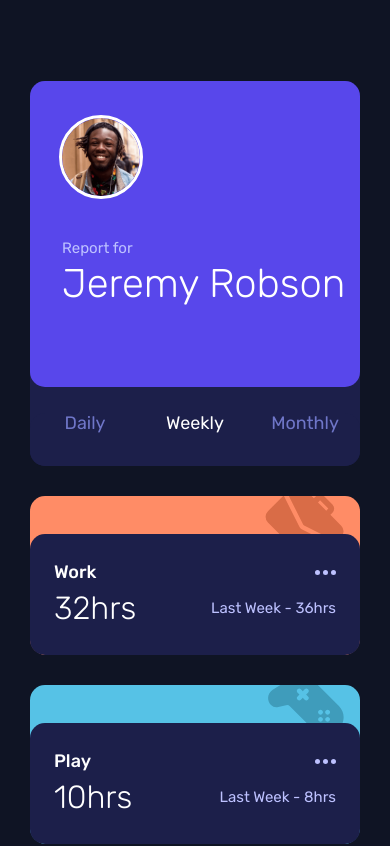
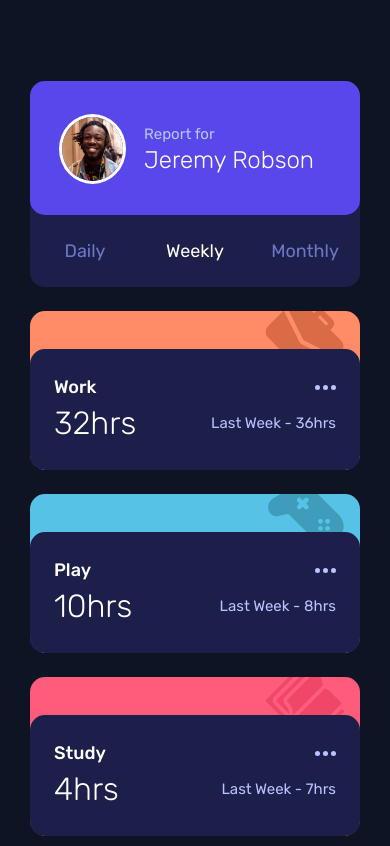
Before and after one commit to ostapyshyn/Time-tracking-dashboard, a React (Vite) app: page / in a window 390 px wide. Shown: the top 846 px of the page. Built offline with nearby package versions, Linux system fonts and the light colour scheme.

Commit message:
Fix mobile styles

```diff
--- a/src/App.module.scss
+++ b/src/App.module.scss
@@ -13,6 +13,7 @@
     height: auto;
     flex-direction: column;
     padding-block: 81px;
+    gap: 24px;
   }
 }
 
@@ -28,5 +29,6 @@
     flex-direction: column;
     max-width: 330px;
     width: 100%;
+    gap: 24px;
   }
 }
--- a/src/components/Profile/Profile.module.scss
+++ b/src/components/Profile/Profile.module.scss
@@ -17,6 +17,17 @@ section {
     border-radius: 15px;
     border-radius: 15px;
     margin-bottom: 26px;
+    @include mq(1083px) {
+      padding-top: 33px;
+      padding-bottom: 31px;
+    }
+    .about_info {
+      @include mq(1083px) {
+        display: flex;
+        align-items: center;
+        gap: 15px;
+      }
+    }
     .profile_img {
       width: 84px;
       height: 84px;
@@ -25,6 +36,12 @@ section {
       margin-bottom: 40px;
       margin-left: -3px;
       margin-top: -3px;
+      @include mq(1083px) {
+        width: 70px;
+        height: 70px;
+        margin-bottom: 0px;
+        margin-top: 0px;
+      }
     }
   }
   .report {
@@ -39,6 +56,11 @@ section {
     font-size: 40px;
     line-height: 47px;
     color: var(--white);
+    @include mq(1083px) {
+      font-weight: 300;
+      font-size: 24px;
+      line-height: 28px;
+    }
   }
   .list {
     background: var(--dark_blue);
@@ -55,6 +77,7 @@ section {
         margin-bottom: 0px;
       }
       padding-left: 0px;
+      padding-bottom: 25px;
     }
     .period {
       font-weight: 400;
--- a/src/components/Profile/Profile.tsx
+++ b/src/components/Profile/Profile.tsx
@@ -14,9 +14,16 @@ const Profile = ({ period, setPeriod }: Props) => {
   return (
     <section>
       <div className={styles.about}>
-        <img src={profile} alt="profile user image" className={styles.profile_img} />
-        <h2 className={styles.report}>Report for</h2>
-        <h1 className={styles.name}>Jeremy Robson</h1>
+        <div className={styles.about_info}>
+          <div>
+            <img src={profile} alt="profile user image" className={styles.profile_img} />
+          </div>
+
+          <div>
+            <h2 className={styles.report}>Report for</h2>
+            <h1 className={styles.name}>Jeremy Robson</h1>
+          </div>
+        </div>
       </div>
 
       <ul className={styles.list}>
```
